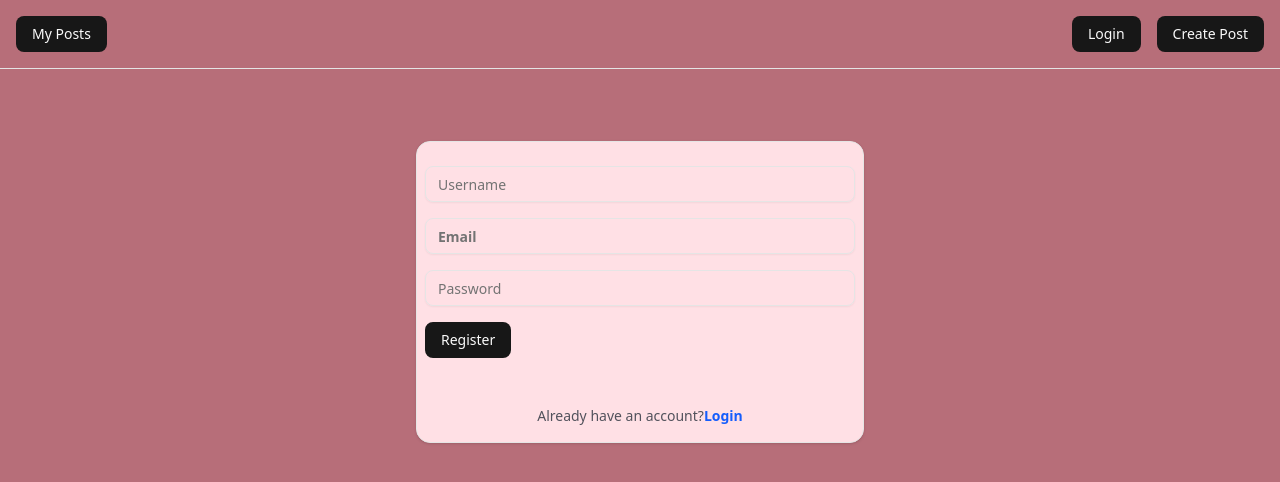
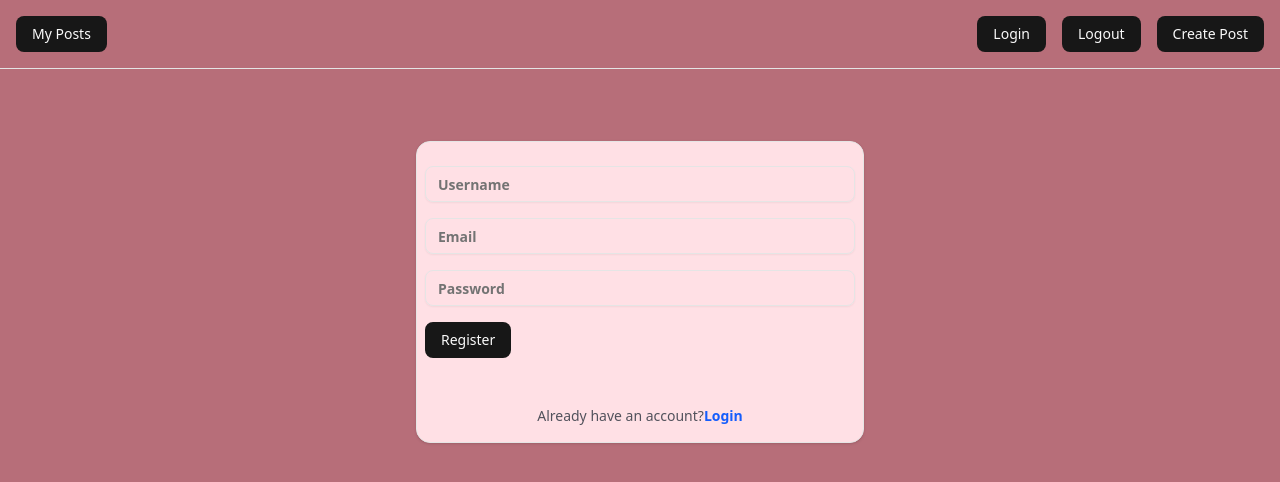
Before and after one commit to LilianWacuka/blogpost, a Next.js app: page /register in a window 1280 px wide. Shown: the top 482 px of the page. Built offline with nearby package versions, Linux system fonts and the light colour scheme.

Commit message:
Updated changes

```diff
--- /dev/null
+++ b/app/api/logout/page.tsx
@@ -0,0 +1,9 @@
+import { NextResponse } from "next/server";
+
+export async function POST() {
+    // Clear the token cookie
+    const response = NextResponse.json({ message: "logged out successfully"})
+        localStorage.removeItem("token");
+
+    return response;
+}
--- a/app/login/page.tsx
+++ b/app/login/page.tsx
@@ -6,16 +6,16 @@ import { useRouter } from "next/navigation";
 import Link from "next/link";
 import { Card } from "@/components/ui/card";
 
-export default function loginPage(){
+export default function LoginPage(){
     const [email, setEmail] = useState("");
     const [password, setPassword] = useState("");
     const router = useRouter();
-    useEffect(() =>{
-        const token = localStorage.getItem('token');
-        if(token){
-            router.push('/');
-        }
-    })
+    // useEffect(() =>{
+    //     const token = localStorage.getItem('token');
+    //     if(token){
+    //         router.push('/');
+    //     }
+    // }, []);
 
 
  async function handleLogin(e: React.FormEvent){
@@ -23,7 +23,7 @@ export default function loginPage(){
 
     const response = await fetch('/api/login',{
         method: 'POST',
-        headers: { 'content-type': 'application/json'},
+        headers: { 'Content-Type': 'application/json'},
         body: JSON.stringify({ email, password}),
     });
     const data = await response.json();
@@ -38,13 +38,13 @@ export default function loginPage(){
     <div className="max-w-md mx-auto mt-10">
         <Card>
             <form onSubmit={handleLogin} className="space-y-4 p-4">
-                <Input className="border rounded-lg"
+                <Input className="text-black border rounded-lg"
                 type="email"
                 placeholder="email"
                 value={email}
                 onChange={(e) => setEmail(e.target.value)}
                 />
-                <Input className="border rounded-lg"
+                <Input className="text-black border rounded-lg"
                 type="password"
                 placeholder="password"
                 value={password}
--- /dev/null
+++ b/app/logout/page.tsx
@@ -0,0 +1,14 @@
+"use client";
+import { Button } from "@/components/ui/button";
+import { useRouter } from "next/navigation";
+
+export default function LogoutPage(){
+    const router = useRouter();
+    const handleLogout = async() => {
+        await fetch('/api/logout', {method: 'POST'});
+        router.push('/login');
+    }
+    return(
+        <Button onClick={handleLogout}> Logout</Button>
+    )
+}
--- a/app/register/page.tsx
+++ b/app/register/page.tsx
@@ -36,20 +36,20 @@ export default function RegisterPage() {
     <div className="max-w-md mx-auto mt-10">
      <Card>
       <form onSubmit={handleSubmit} className="space-y-4 p-2">
-        <Input
+        <Input className="text-2xl font-bold text-black"
           placeholder="Username"
           value={userName}
           onChange={(e) => setUserName(e.target.value)}
           required
         />
-        <Input className="text-2xl font-bold text-white"
+        <Input className="text-2xl font-bold text-black"
           type="email"
           placeholder="Email"
           value= {email}
           onChange={(e) => setEmail(e.target.value)}
           required
         />
-        <Input
+        <Input className="text-2xl font-bold text-black"
           type="password"
           placeholder="Password"
           value={password}
--- a/components/ui/Navigation.tsx
+++ b/components/ui/Navigation.tsx
@@ -4,7 +4,6 @@ import { Button } from '@/components/ui/button';
 
 export default function Navbar(){
     return(
-
       <nav className='flex justify-between items-center p-4 border-b bg-rgb(248, 240, 231)'>
         <Link href='/' className='text-lg font-bold'>
         <Button>My Posts</Button>
@@ -12,6 +11,9 @@ export default function Navbar(){
         <div className='flex gap-4'>
             <Link href='/login' className='hover:underline'>
             <Button>Login</Button>
+            </Link>
+            <Link href='/logout' className='hover: underline'>
+            <Button>Logout</Button>
             </Link>
             <Link href='/post/new'>
                 <Button>Create Post</Button>
```
